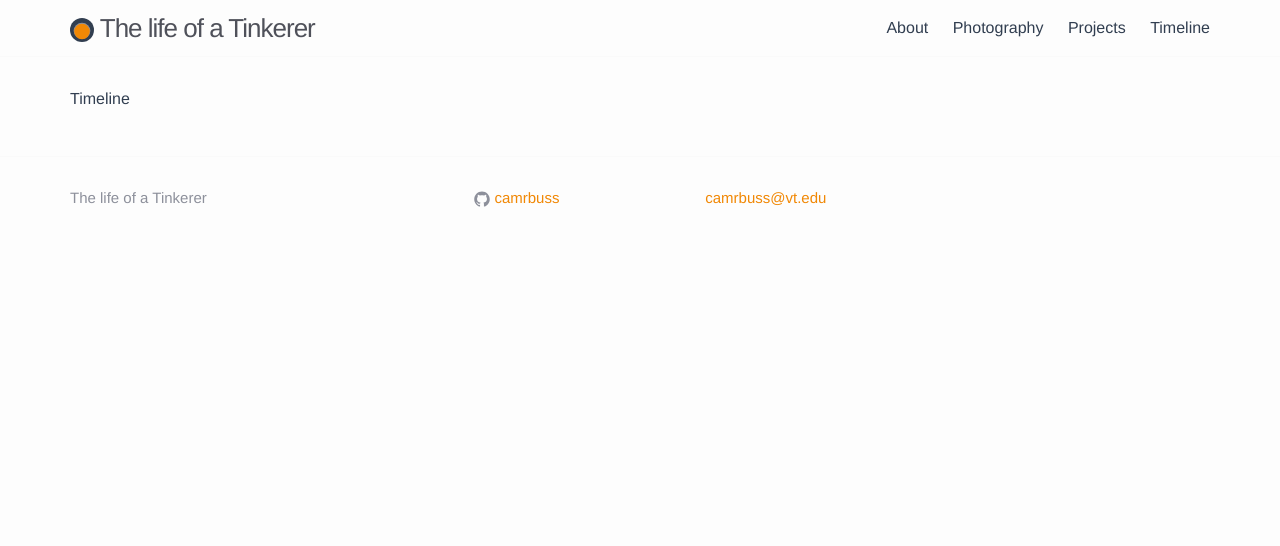
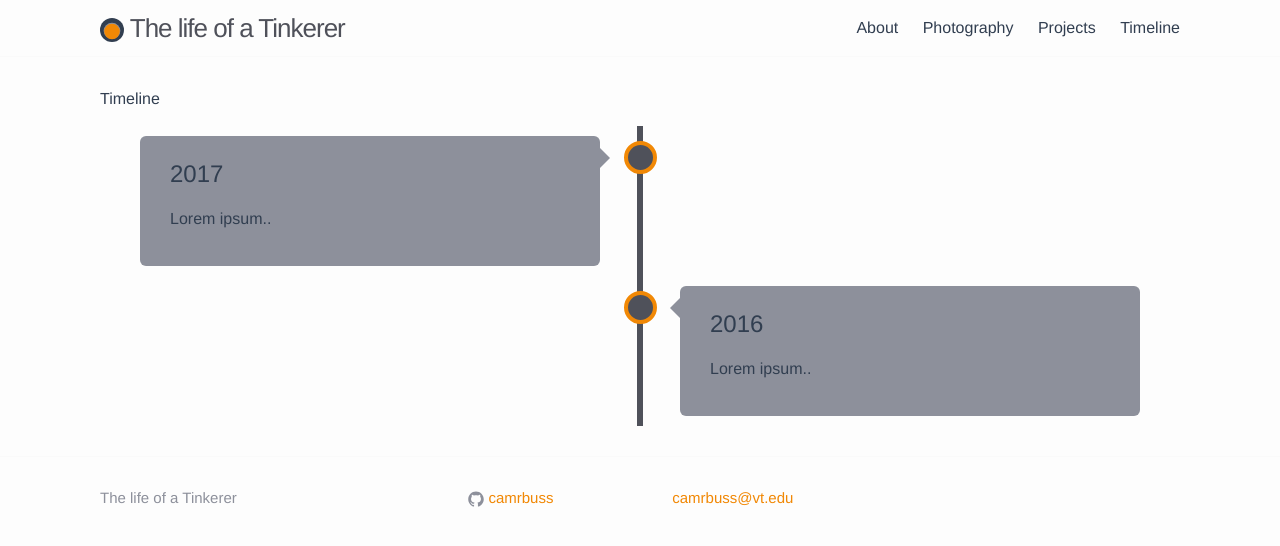
Before and after one commit to camrbuss/camsite, a Jekyll site: the page built from timeline.md, in a window 1280 px wide. Shown: the top 546 px of the page. Built offline with Jekyll 4.4.1, drawn with Linux system fonts in a browser that asks for light colours.

Commit message:
Added basic timeline with sass

```diff
--- /dev/null
+++ b/_sass/_timeline.scss
@@ -0,0 +1,129 @@
+* {
+    box-sizing: border-box;
+  }
+
+
+  /* The actual timeline (the vertical ruler) */
+  .timeline {
+    position: relative;
+    max-width: 1200px;
+    margin: 0 auto;
+  }
+
+  /* The actual timeline (the vertical ruler) */
+  .timeline::after {
+    content: '';
+    position: absolute;
+    width: 6px;
+    background-color: $grey-color-dark;
+    top: 0;
+    bottom: 0;
+    left: 50%;
+    margin-left: -3px;
+  }
+
+  /* Container around content */
+  .container {
+    padding: 10px 40px;
+    position: relative;
+    background-color: inherit;
+    width: 50%;
+  }
+
+  /* The circles on the timeline */
+  .container::after {
+    content: '';
+    position: absolute;
+    width: 25px;
+    height: 25px;
+    right: -17px;
+    background-color: $grey-color-dark;
+    border: 4px solid $brand-color;
+    top: 15px;
+    border-radius: 50%;
+    z-index: 1;
+  }
+
+  /* Place the container to the left */
+  .left {
+    left: 0;
+  }
+
+  /* Place the container to the right */
+  .right {
+    left: 50%;
+  }
+
+  /* Add arrows to the left container (pointing right) */
+  .left::before {
+    content: " ";
+    height: 0;
+    position: absolute;
+    top: 22px;
+    width: 0;
+    z-index: 1;
+    right: 30px;
+    border: medium solid $grey-color;
+    border-width: 10px 0 10px 10px;
+    border-color: transparent transparent transparent $grey-color;
+  }
+
+  /* Add arrows to the right container (pointing left) */
+  .right::before {
+    content: " ";
+    height: 0;
+    position: absolute;
+    top: 22px;
+    width: 0;
+    z-index: 1;
+    left: 30px;
+    border: medium solid $grey-color;
+    border-width: 10px 10px 10px 0;
+    border-color: transparent $grey-color transparent transparent;
+  }
+
+  /* Fix the circle for containers on the right side */
+  .right::after {
+    left: -16px;
+  }
+
+  /* The actual content */
+  .content {
+    padding: 20px 30px;
+    background-color: $grey-color;
+    position: relative;
+    border-radius: 6px;
+  }
+
+  /* Media queries - Responsive timeline on screens less than 600px wide */
+  @media screen and (max-width: 600px) {
+  /* Place the timelime to the left */
+    .timeline::after {
+      left: 31px;
+    }
+
+  /* Full-width containers */
+    .container {
+      width: 100%;
+      padding-left: 70px;
+      padding-right: 25px;
+    }
+
+  /* Make sure that all arrows are pointing leftwards */
+    .container::before {
+      left: 60px;
+      border: medium solid $grey-color-dark;
+      border-width: 10px 10px 10px 0;
+      border-color: transparent $grey-color-dark transparent transparent;
+    }
+
+  /* Make sure all circles are at the same spot */
+    .left::after, .right::after {
+      left: 15px;
+    }
+
+  /* Make all right containers behave like the left ones */
+    .right {
+      left: 0%;
+    }
+  }
--- a/css/main.scss
+++ b/css/main.scss
@@ -45,5 +45,6 @@ $on-laptop:        800px;
 @import
         "base",
         "layout",
-        "syntax-highlighting"
+        "syntax-highlighting",
+        "timeline"
 ;
--- a/timeline.md
+++ b/timeline.md
@@ -5,3 +5,18 @@ permalink: /timeline/
 ---
 
 Timeline
+
+ <div class="timeline">
+  <div class="container left">
+    <div class="content">
+      <h2>2017</h2>
+      <p>Lorem ipsum..</p>
+    </div>
+  </div>
+  <div class="container right">
+    <div class="content">
+      <h2>2016</h2>
+      <p>Lorem ipsum..</p>
+    </div>
+  </div>
+</div>
```
